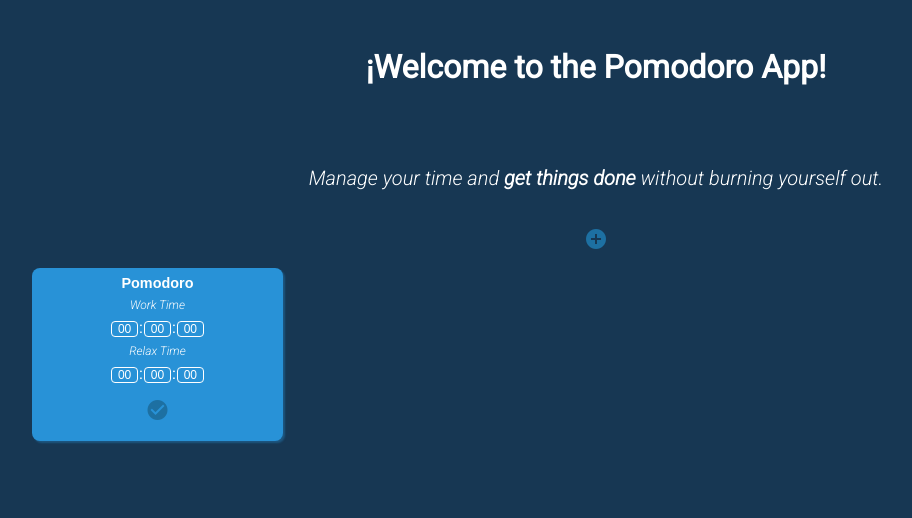
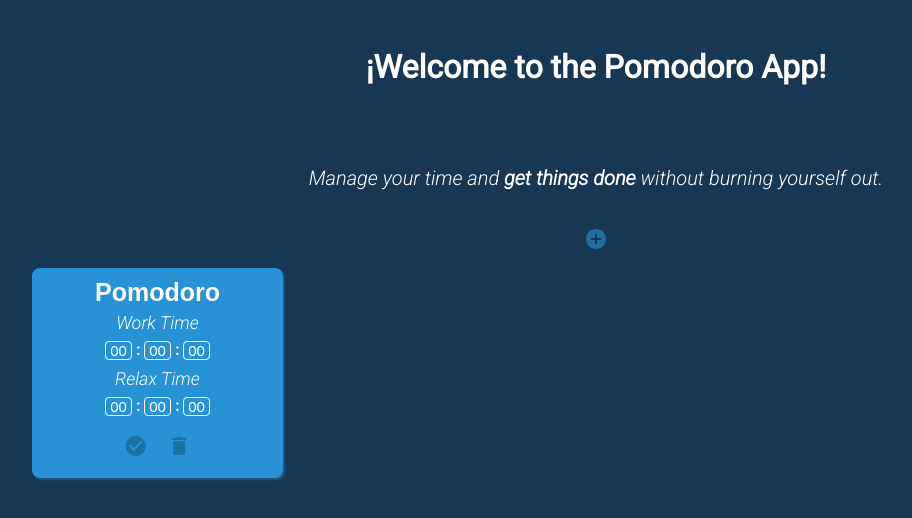
Before and after one commit to FacundoChervin/pomodoro-app-react, a React (Create React App) app: page / in a window 1280 px wide. Both pictures are taken after a click on the element "add_circle". Shown: the top 518 px of the page, without its empty margins (44-956 px from the left). Built offline with nearby package versions, Linux system fonts and the light colour scheme.

Commit message:
Change style and refactor

```diff
--- a/src/App.css
+++ b/src/App.css
@@ -33,13 +33,12 @@ li {
 }
 
 input {
-  width: 30px;
+  width: 40px;
   text-align: center;
   padding: 0px;
   margin: 0px;
   border-style: none;
   text-decoration: none;
-  font-size: 12px;
 }
 
 input::-webkit-outer-spin-button,
--- a/src/components/Clock.jsx
+++ b/src/components/Clock.jsx
@@ -3,6 +3,7 @@ import useInterval from "../hooks/useInterval";
 import styled from "styled-components";
 import React from "react";
 import { Span } from "../styles/Buttons";
+
 const ClockContainer = styled.div`
   padding: 5px;
   box-shadow: 2px 2px 2px rgba(40, 146, 215, 0.35);
@@ -11,8 +12,17 @@ const ClockContainer = styled.div`
   width: 100%;
 `;
 
+const StateMessage = styled.div`
+  color: ${(props) => (props.isWorking ? "red" : "green")};
+  padding: 2%;
+  background-color: white;
+  width: 50%;
+  margin: 2% auto;
+  border-radius: 5px;
+`;
+
 const ClockCeld = styled.span`
-  color: ${(props) => (props.isWorking ? "red" : "green")};
+  // color: ${(props) => (props.isWorking ? "red" : "green")};
 `;
 
 const PomodoroName = styled.h3`
@@ -23,10 +33,11 @@ const PomodoroName = styled.h3`
 `;
 
 const ClockWrapper = styled.div`
-  background-color: white;
-  width: 50%;
-  margin: 0 auto;
-  border-radius: 5px;
+  // background-color: white;
+  // width: 50%;
+  // margin: 0 auto;
+  // border-radius: 5px;
+  color: white;
 `;
 
 const Clock = (props) => {
@@ -64,6 +75,7 @@ const Clock = (props) => {
   return (
     <ClockContainer className={"clock_container"}>
       <PomodoroName>{props.name}</PomodoroName>
+      <StateMessage isWorking={isWorking}>{isWorking ? "Time to work" : "Time to rest"}</StateMessage>
       <ClockWrapper>
         <ClockCeld isWorking={isWorking}>{`${Math.floor(seconds / 3600)}`.padStart(2, "0")}</ClockCeld>
         <ClockCeld isWorking={isWorking}>:</ClockCeld>
--- a/src/components/Container.jsx
+++ b/src/components/Container.jsx
@@ -62,7 +62,7 @@ const Container = (props) => {
       ? clocks.map((c) =>
           c.isEditing ? (
             <li key={c.id}>
-              <NewClock name={c.name} id={c.id} addNewClock={addNewClock} startTime={c.startTime} relaxTime={c.relaxTime} />
+              <NewClock name={c.name} id={c.id} deleteClock={deleteClock} addNewClock={addNewClock} startTime={c.startTime} relaxTime={c.relaxTime} />
             </li>
           ) : (
             <li key={c.id}>
--- a/src/components/NewClock.jsx
+++ b/src/components/NewClock.jsx
@@ -11,6 +11,7 @@ const EditableClockContainer = styled.div`
   border-radius: 8px;
   background-color: #2892d7;
   width: 100%;
+  font-size: 30px;
 `;
 
 const InputName = styled.input`
@@ -18,7 +19,7 @@ const InputName = styled.input`
   background: none;
   color: white;
   font-weight: bold;
-  font-size: 90%;
+  font-size: 25px;
 `;
 
 const NewClock = (props) => {
@@ -54,11 +55,15 @@ const NewClock = (props) => {
     props.addNewClock({ startTime: calculateSeconds(clock), relaxTime: calculateSeconds(relaxTimer), id: props.id, name: clock.name || props.name });
   };
 
+  const deleteClock = () => {
+    props.deleteClock(props.id);
+  };
+
   const handleFocus = (event) => event.target.select();
 
   return (
     <EditableClockContainer>
-      <InputName type="text" value={clock.name || props.name} onChange={handleNameChange} onFocus={handleFocus} />
+      <InputName maxLength="12" type="text" value={clock.name || props.name} onChange={handleNameChange} onFocus={handleFocus} />
       <TimeInput
         title={"Work Time"}
         handleHourChange={handleWorkHourChange}
@@ -76,6 +81,9 @@ const NewClock = (props) => {
       <Span className="material-icons" onClick={addNewClock}>
         check_circle
       </Span>
+      <Span className="material-icons" onClick={deleteClock}>
+        delete
+      </Span>
     </EditableClockContainer>
   );
 };
--- a/src/components/TimeInput.jsx
+++ b/src/components/TimeInput.jsx
@@ -1,13 +1,23 @@
 import styled from "styled-components";
 
-const InputContainer = styled.div``;
+const InputContainer = styled.div`
+  display: flex;
+  flex-direction: column;
+`;
 
+const ClockWrapper = styled.div`
+  display: flex;
+  flex-direction: row;
+  margin: 0 auto;
+  align-items: center;
+  justify-content: space-around;
+`;
 const Title = styled.h3`
   color: white;
   font-style: italic;
-  font-size: 12px;
+  font-size: 18px;
   font-weight: 200;
-  margin: 0.8vh;
+  margin: 0.5vh;
 `;
 
 const InputNumber = styled.input`
@@ -17,15 +27,25 @@ const InputNumber = styled.input`
   border-width: 0.5px;
   color: white;
   border-radius: 4px;
-  margin: 0px 1px 0px 1px;
+  margin: 0.5vh 0px 0.5vh 0px;
   width: 25px;
+  font-size: 15px;
 `;
 
+const DotEditClock = styled.span`
+  background: none;
+  color: white;
+  margin: 0px 1px 0px 1px;
+  font-weight: bold;
+  width: 10px;
+  font-size: 15px;
+`;
 const TimeInput = (props) => {
   const handleFocus = (event) => event.target.select();
   return (
     <InputContainer className={"input-container"}>
       <Title>{props.title}</Title>
+      <ClockWrapper>
         <InputNumber
           type="number"
           onFocus={handleFocus}
@@ -34,7 +54,7 @@ const TimeInput = (props) => {
           name="hours"
           onChange={props.handleHourChange}
         />
-      <span>:</span>
+        <DotEditClock>:</DotEditClock>
         <InputNumber
           type="number"
           onFocus={handleFocus}
@@ -43,7 +63,7 @@ const TimeInput = (props) => {
           name="minutes"
           onChange={props.hanldeMinuteChange}
         />
-      <span>:</span>
+        <DotEditClock>:</DotEditClock>
         <InputNumber
           type="number"
           onFocus={handleFocus}
@@ -52,6 +72,7 @@ const TimeInput = (props) => {
           name="seconds"
           onChange={props.handleSecondChange}
         />
+      </ClockWrapper>
     </InputContainer>
   );
 };
```
Lines whose indentation alone changed are shown as unchanged.
